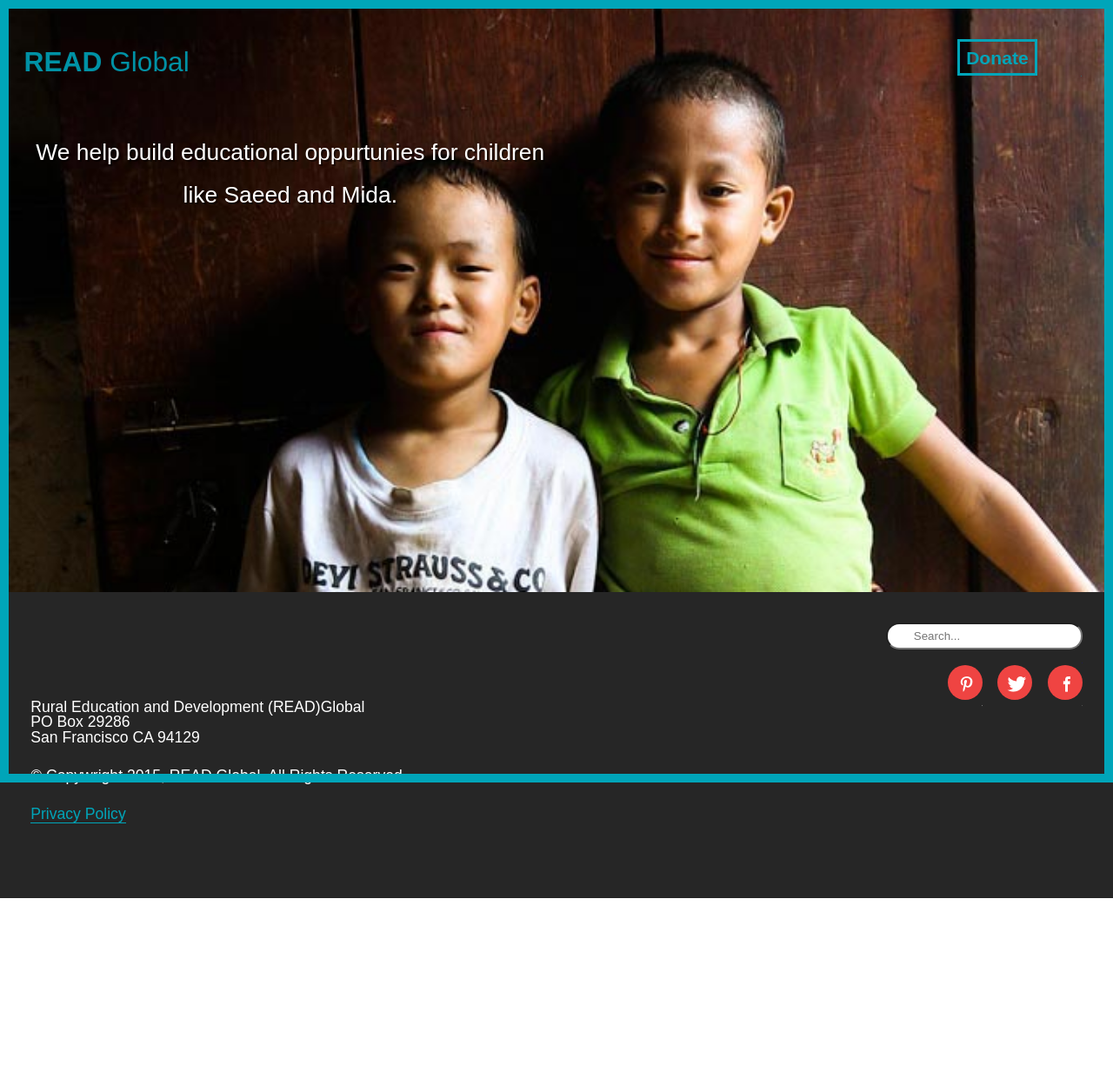
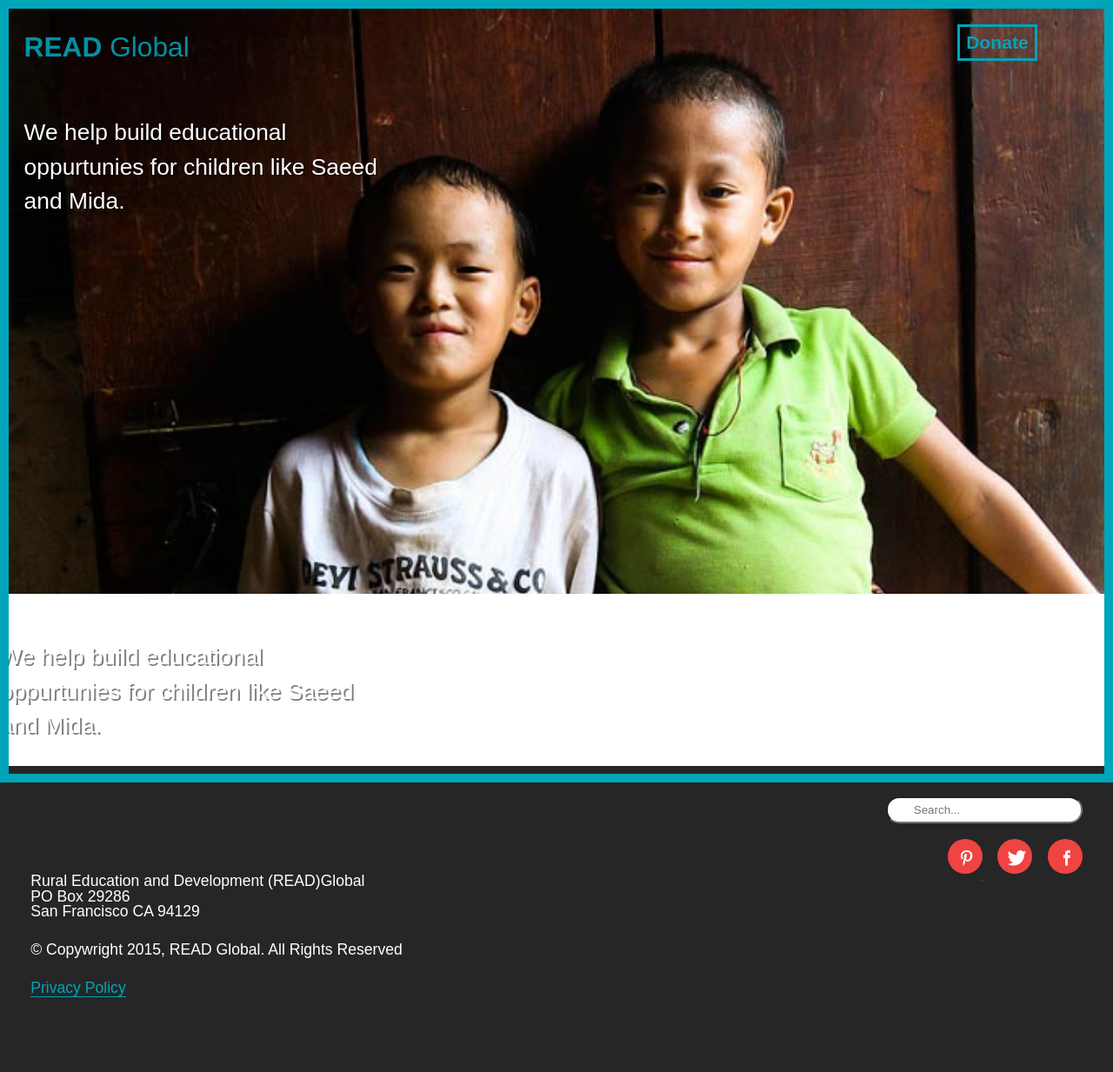
Before and after one commit to trac0040/non-for-profit, a Jekyll site: the page built from index.html, in a window 1280 px wide. Shown: the whole page at 87% size. Built offline with Jekyll 4.4.1, drawn with Linux system fonts in a browser that asks for light colours; nearby versions of some CDN libraries; some web fonts are replaced; Markdown is read by kramdown in place of the engine named in the settings; before the commit the page ends 1033 px from its top, so only the background shows below that.

Commit message:
feat (css): style header text

```diff
--- a/_layouts/default.html
+++ b/_layouts/default.html
@@ -17,6 +17,7 @@
     <div class="sliding-canvas">
 
       <header class="header">
+      	<div class="static">
 	        <h1><span class="fat">READ</span> Global</h1>
 
 	        <a class="toggle-btn" href="#"><i class="i-menu"></i><span>Menu</span></a>
@@ -35,10 +36,13 @@
 	              <li><a href="#">Donate</a></li>
 	          </ul>
 	        </nav>
-      <div class="header-text">
-        <h2>We help build educational oppurtunies for children like Saeed and Mida.</h2>
+    	</div><!-- /class 'static' -->
+
+    	<div class="grid header-text">
+			<div class="unit unit-s-1 unit-m-1-2 unit-l-1-3">
+				<h3>We help build educational oppurtunies for children like Saeed and Mida.</h3>
 			</div>
-
+		</div>
       </header><!-- /header -->
 
 {{content}}
--- a/css/style.css
+++ b/css/style.css
@@ -2277,7 +2277,7 @@ body {
 header {
   padding: 0 1em;
   position: relative;
-  padding-top: 2em;
+  padding-top: 1em;
   padding-bottom: 23em;
   background: url("../images/header-home.jpg") no-repeat center center fixed;
   background-size: cover;
@@ -2302,16 +2302,16 @@ h1 {
   font-size: 1.5em; }
 
 /* line 107, /Users/madeleinegagne/Desktop/non-for-profit/scss/components/main */
-h2 {
+h3 {
   color: #fff;
   font-family: 'Open-sans', sans-serif;
   font-weight: 400;
   font-size: 1.5em;
-  text-shadow: 2px 2px rgba(0, 0, 0, 0.5); }
-
-/* line 116, /Users/madeleinegagne/Desktop/non-for-profit/scss/components/main */
+  text-shadow: 2px 2px rgba(0, 0, 0, 0.5);
+  line-height: 1.5; }
+
+/* line 117, /Users/madeleinegagne/Desktop/non-for-profit/scss/components/main */
 .header-text {
-  width: 50%;
   margin-top: 3em; }
 
 /* line 121, /Users/madeleinegagne/Desktop/non-for-profit/scss/components/main */
--- a/index.html
+++ b/index.html
@@ -1,3 +1,9 @@
 ---
 layout: default
 ---
+
+<div class="grid header-text">
+	<div class="unit unit-s-1 unit-m-1-2 unit-l-1-3">
+		<h3>We help build educational oppurtunies for children like Saeed and Mida.</h3>
+	</div>
+</div>
--- a/scss/components/_main.scss
+++ b/scss/components/_main.scss
@@ -70,7 +70,7 @@ body{
 header {
   padding: 0 1em;
   position: relative;
-  padding-top: 2em;
+  padding-top: 1em;
   padding-bottom: 23em;
 
   background: url("../images/header-home.jpg") no-repeat center center fixed;
@@ -104,17 +104,17 @@ h1{
   font-size: 1.5em;
 }
 
-h2{
+h3{
   color: #fff;
   font-family: $body;
   font-weight: 400;
   font-size: 1.5em;
   text-shadow: 2px 2px rgba(0,0,0,.5);
+  line-height: 1.5;
 }
 
 
 .header-text{
-  width: 50%;
   margin-top: 3em;
 }
 
```
Lines whose indentation alone changed are shown as unchanged.
